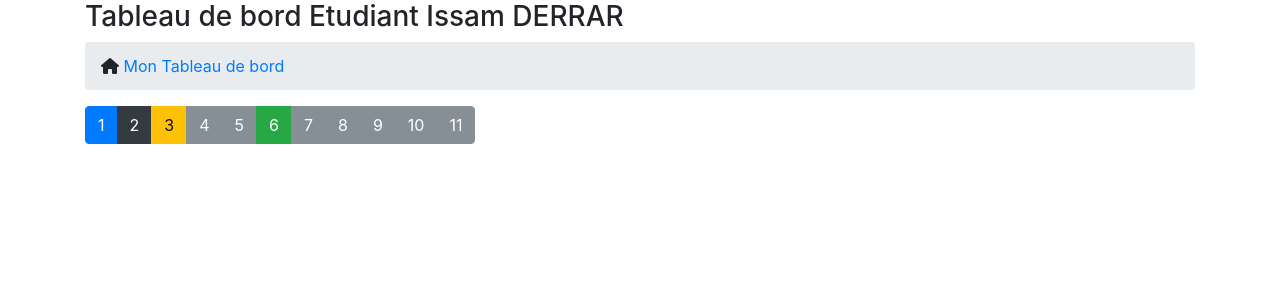
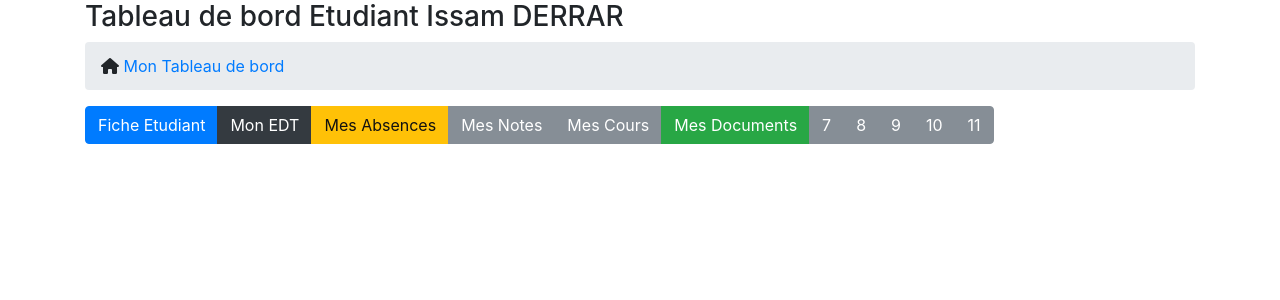
Before and after one commit to alexxbessis/davinci-project, a PHP site: page /issam.php in a window 1280 px wide; the page is wider, and only the part inside the window is pictured. Shown: the part 56-356 px from the top of that part. Run offline with PHP 8.4, Linux system fonts and the light colour scheme; some libraries are stand-ins or nearby versions.

Commit message:
Ajout des liens sur la navbar

```diff
--- a/issam.php
+++ b/issam.php
@@ -61,12 +61,12 @@
 
     <div class="btn-toolbar" role="toolbar" aria-label="Toolbar with button groups">
         <div class="btn-group mr-2 onglets" role="group" aria-label="First group">
-            <a href="#" class="btn btn-primary">1</a>
-            <a href="#" class="btn btn-dark">2</a>
-            <a href="#" class="btn btn-warning">3</a>
-            <a href="#" class="btn btn-secondary">4</a>
-            <a href="#" class="btn btn-secondary">5</a>
-            <a href="#" class="btn btn-success">6</a>
+            <a href="index.php" class="btn btn-primary">Fiche Etudiant</a>
+            <a href="#" class="btn btn-dark">Mon EDT</a>
+            <a href="absence.php" class="btn btn-warning">Mes Absences</a>
+            <a href="#" class="btn btn-secondary">Mes Notes</a>
+            <a href="#" class="btn btn-secondary">Mes Cours</a>
+            <a href="documents.php" class="btn btn-success">Mes Documents</a>
             <a href="#" class="btn btn-secondary">7</a>
             <a href="#" class="btn btn-secondary">8</a>
             <a href="#" class="btn btn-secondary">9</a>
```
